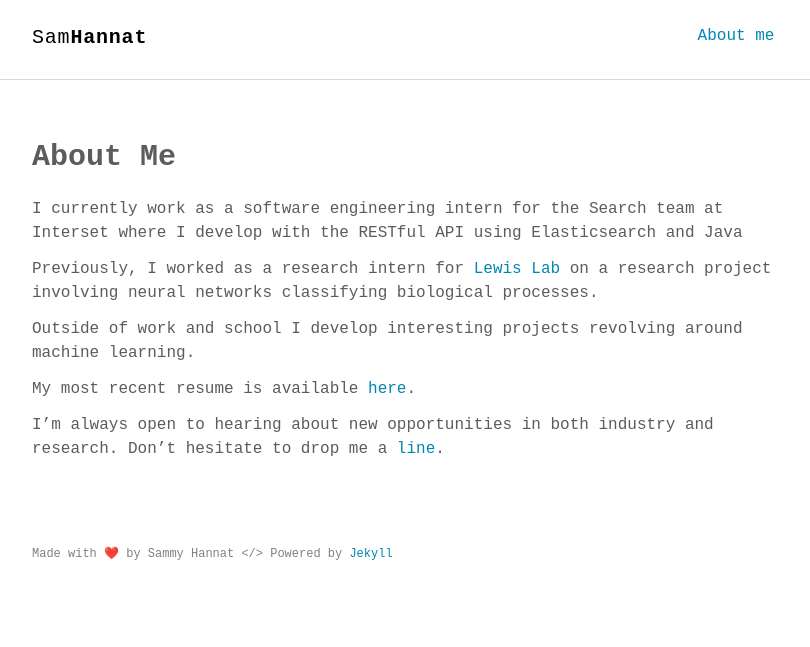
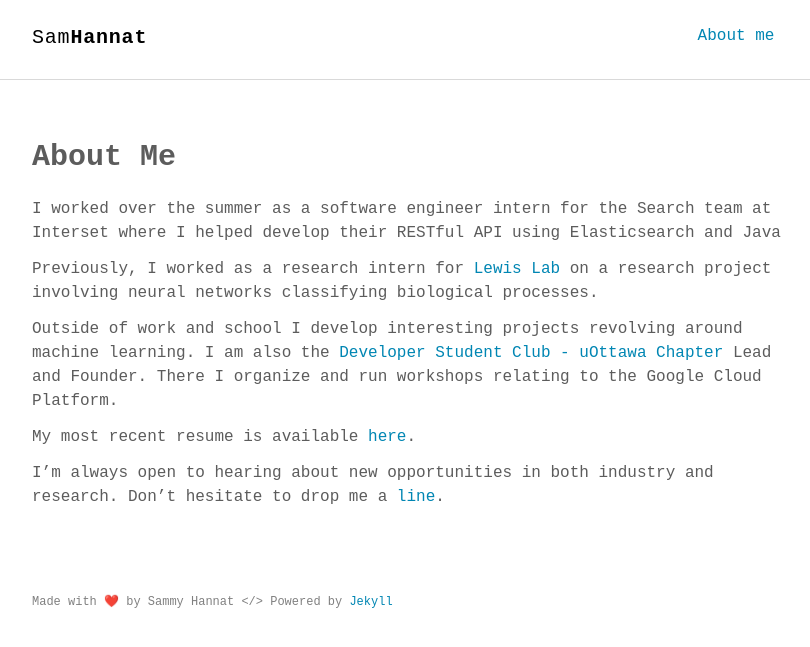
Before and after one commit to SamHannat/SamHannat.github.io, a Jekyll site: the page built from about.md, in a window 1280 px wide. Shown: the top 647 px of the page, without its empty margins (232-1042 px from the left). Built offline with Jekyll 4.4.1, drawn with Linux system fonts in a browser that asks for light colours; some web fonts are replaced.

Commit message:
Added https support

```diff
--- a/_includes/intro.html
+++ b/_includes/intro.html
@@ -2,6 +2,6 @@
   <div class="container">
     <p class="lead">Hi, I'm Sam! I’m passionate about software engineering and machine learning. I study CS & Math at uOttawa.</p>
     <br/>
-    <p class="lead"> I’m a SWE intern @ <a href="https://interset.com/">Interset</a>.</p>
+    <p class="lead">I Lead the <a href="https://developers.google.com/community/dsc">DSC uOttawa Chapter</a> and I'm an ex-SWE intern @ <a href="https://interset.com/">Interset</a>.</p>
   </div>
 </section>
--- a/about.md
+++ b/about.md
@@ -4,11 +4,11 @@
 permalink: /about/
 ---
 
-I currently work as a software engineering intern for the Search team at Interset where I develop with the RESTful API using Elasticsearch and Java
+I worked over the summer as a software engineer intern for the Search team at Interset where I helped develop their RESTful API using Elasticsearch and Java
 
 Previously, I worked as a research intern for [Lewis Lab](https://mysite.science.uottawa.ca/jlewis/people.htm) on a research project involving neural networks classifying biological processes.
 
-Outside of work and school I develop interesting projects revolving around machine learning.
+Outside of work and school I develop interesting projects revolving around machine learning. I am also the [Developer Student Club - uOttawa Chapter](https://www.facebook.com/uodsc/?modal=admin_todo_tour) Lead and Founder. There I organize and run workshops relating to the Google Cloud Platform.
 
 My most recent resume is available [here](https://drive.google.com/drive/folders/1MFUDQU2NLNUerxmJ7T2-4AWfWGtxlB-o?usp=sharing).
 
--- a/assets/js/fineart.js
+++ b/assets/js/fineart.js
@@ -1,4 +1,4 @@
-const host = "http://samhannat.us-east-2.elasticbeanstalk.com/";
+const host = "https://api.samhannat.com/";
 const getLatentUrl = host + "randomLatent";
 const getPredictionUrl = host + "predict";
 const getInterpolationUrl = host + "interpolation";
```
Also changed, not shown: _posts/2019-06-01-generating-fine-art.md (+8 -4 lines), Gemfile.lock, 8 other files.
